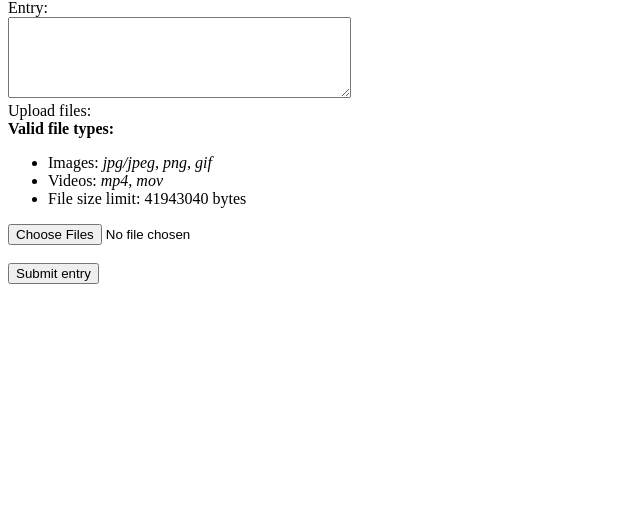
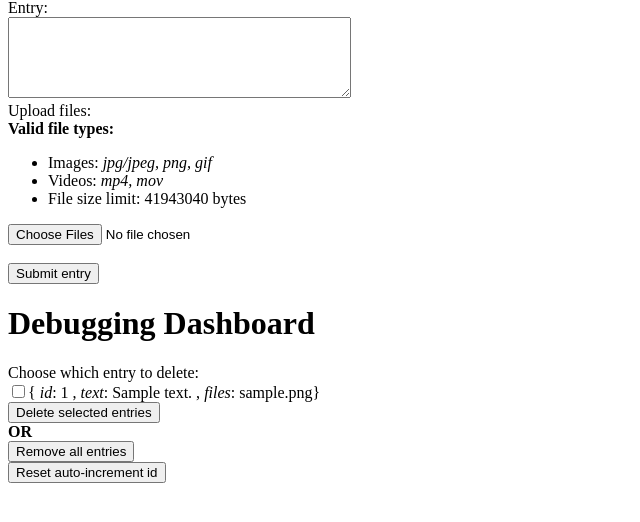
Before and after one commit to brainuser5705/lamp-stack, a PHP site: page /blog_form.php in a window 1280 px wide. Shown: the part 81-603 px from the top of the page, without its empty margins (0-640 px from the left). Run offline with PHP 8.4, Linux system fonts and the light colour scheme; tables that the repository leaves empty or names only in its code hold one stand-in row (values such as "Sample post").

Commit message:
new debug dashbaord
changes include the debug dashboard and also adding new types of Statement classes

```diff
--- a/blog/blog_config.php
+++ b/blog/blog_config.php
@@ -203,7 +203,7 @@ class File extends Entity{
 
         global $dbconn;
         $lastId = $dbconn->getConn()->lastInsertId();
-        echo "<i>" . basename($this->targetPath) . "</i> has successfully been inserted into database (id: {$lastId}, type: {$this->type})";
+        echo "<i>" . basename($this->targetPath) . "</i> has successfully been inserted into database (id: {$lastId}, type: {$this->type})<br>";
     }
 
     /**
@@ -218,10 +218,10 @@ class File extends Entity{
             case "video":
                 $string = '<video height="300px" controls>
                     <source src="' . addslashes($this->targetPath) . '" type="video/' . $this->pathInfo["extension"] . '">
-                    </video>';
+                    </video><br>';
                 break;
             case "other":
-                $string = '<a href="' . addslashes($this->targetPath) . '" download>' . basename($this->targetPath) . '</a>';
+                $string = '<a href="' . addslashes($this->targetPath) . '" download>' . basename($this->targetPath) . '</a><br>';
                 break;
             default:
                 $string = "There is supposed to an element here, but something went wrong (T_T)";
--- /dev/null
+++ b/blog/blog_debug.php
@@ -0,0 +1,129 @@
+<h1>Debugging Dashboard</h1>
+<?php //include 'blog_config.php'; ?>
+<!--
+    1. Remove all content in blog database, remove all files in images.
+    2. List of all entries, checkbox to select, and delete.
+-->
+
+<form action="<?php echo $_SERVER["PHP_SELF"]; ?>" method="POST">
+
+    <?php
+
+        $getText = new SelectStatement($dbconn,
+        "SELECT id, SUBSTR(text, 1) FROM entry;");
+        $entries = $getText->execute("Fail to select entries.");
+
+        $getFiles = new SelectStatement($dbconn,
+                "SELECT path FROM file WHERE entry_id = ?");
+
+        if (!empty($entries[0])){ // if there is any entry
+
+            echo '<div>Choose which entry to delete:</div>';
+
+            // Create checkbox inputs for each entry
+            $i = 0;
+            foreach($entries as $entry){
+                $entryName = $entry[0]; // the id of the entry
+                echo '<input type="checkbox" name="' . $entryName . '">';
+
+                // get files linked to entry
+                // and display files as a list
+                $files = $getFiles->execute("Fail to select files", [$entryName]);
+                $filesList = "";
+                $prefix = "";
+                foreach($files as $file){
+                    $filesList .= $prefix . $file[0];
+                    $prefix = ", ";
+                }
+
+                $entryLabel = "{ <i>id</i>: " . $entry[0] . " , <i>text</i>: " . $entry[1] . " , <i>files</i>: " . $filesList . "}";
+                echo '<label for="' . $entryName .'">' . $entryLabel . "</label><br>";
+            }
+    ?>
+
+    <input type="submit" name="select-delete" value="Delete selected entries"><br>
+    <div><b>OR</b></div>
+    <input type="submit" name="reset-entries" value="Remove all entries"><br>
+
+    <?php
+    // continuing if there are no entries to delete
+    // note: beginning '}'  is needed
+        }else{
+            echo "No entries yet.<br>";
+        }
+    ?>
+
+    <input type="submit" name="reset-id" value="Reset auto-increment id"><br>
+
+</form>
+
+<?php
+
+    if ($_SERVER["REQUEST_METHOD"] == "POST"){
+
+        if (isset($_POST["reset-entries"])){
+
+            // delete statement to remove all rows from entry
+            // delete mode is cascade for 'file' table, so I don't need an extra delete statement for 'file'
+            $deleteAll = new ExecuteStatement($dbconn,
+                "DELETE FROM entry;");
+            $deleteAll->execute("Fail to delete entries");
+
+            // remove all files from /images
+            $files = array_diff(scandir('images/'), array('..','.'));
+            foreach($files as $filename){
+                deleteFile($filename);
+            }
+
+            // refreshes the page to show updated database
+            header("Refresh:0");
+
+        }elseif (isset($_POST["select-delete"])){
+
+            $deleteSelect = new LinkedExecuteStatement($dbconn,
+                "DELETE FROM entry WHERE id = ?");
+
+            foreach($_POST as $k=>$v){
+                $deleteSelect->addValue([$k]);
+                // delete linked files to this entry
+                // using select statement for 'file' table earlier in the code
+                $files = $getFiles->execute("Fail to get files for deletion", [$k]);
+                if ($files){
+                    foreach($files as $file){
+                        // file[0] is the path
+                        deleteFile($file[0]);
+                    }
+                }
+            }
+            $deleteSelect->execute("Fail to delete entries.");
+
+            // refreshes the page to show updated database
+            header("Refresh:0");
+
+
+        }elseif (isset($_POST["reset-id"])){
+
+            // reset for 'entry' table
+            $resetAutoEntry = new ExecuteStatement($dbconn,
+            "ALTER TABLE entry AUTO_INCREMENT = 0;");
+            $resetAutoEntry->execute("Cannot reset auto increment value for <code>'entry'</code> table");
+
+            // reset for 'id' table
+            $resetAutoFile = new ExecuteStatement($dbconn,
+                "ALTER TABLE file AUTO_INCREMENT = 0;");
+            $resetAutoFile->execute("Cannot reset auto increment value for <code>'file'</code> table");
+
+            echo "Auto-increment id reset to 0 for entry and file tables";
+        }
+
+    }
+
+    function deleteFile($filename){
+        $target_dir = "images/" . $filename;
+        if (file_exists($target_dir)){
+            unlink($target_dir);
+            echo "Successfully deleted file <code>" . $filename . "</code><br>";
+        }
+    }
+
+?>
--- a/blog/blog_form.php
+++ b/blog/blog_form.php
@@ -3,6 +3,7 @@
     <head>
         <meta charset="utf-8">
         <title>Blog Submit</title>
+
     </head>
     <body>
 
@@ -28,13 +29,13 @@
 
             <input type="file" name="files[]" multiple><br><br>
             <!-- display a list of files that were selected and allow for deletion -->
-            <input type="submit" value="Submit entry" name="submit">
+            <input type="submit" value="Submit entry" name="submit-entry">
         </form>
 
         <?php
             include 'blog_config.php';
 
-            if ($_SERVER["REQUEST_METHOD"] == "POST"){
+            if ($_SERVER["REQUEST_METHOD"] == "POST" && isset($_POST["submit-entry"])){
 
                 // retrieve entry from form
                 // validate text
@@ -74,6 +75,8 @@
                         // If file upload is successful, then link entities for database insertion.
                         if($file->upload()){
                             $insertFile->linkEntity($file);
+                        }else{
+                            // delete previous entry
                         }
                     }
 
@@ -83,6 +86,8 @@
                 }
 
             }
+
+            include 'blog_debug.php';
         ?>
 
     </body>
```
Also changed, not shown: blog/db_operations.php (+51 -3 lines).
